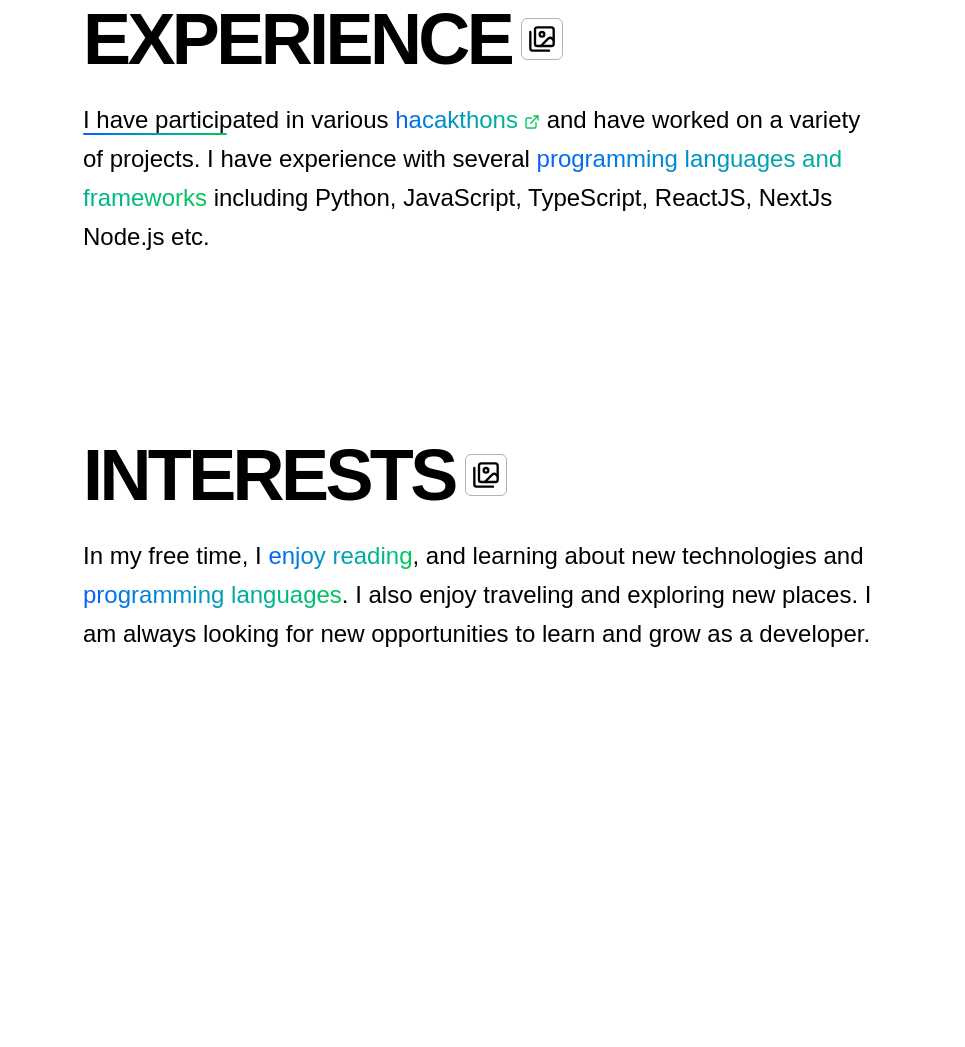
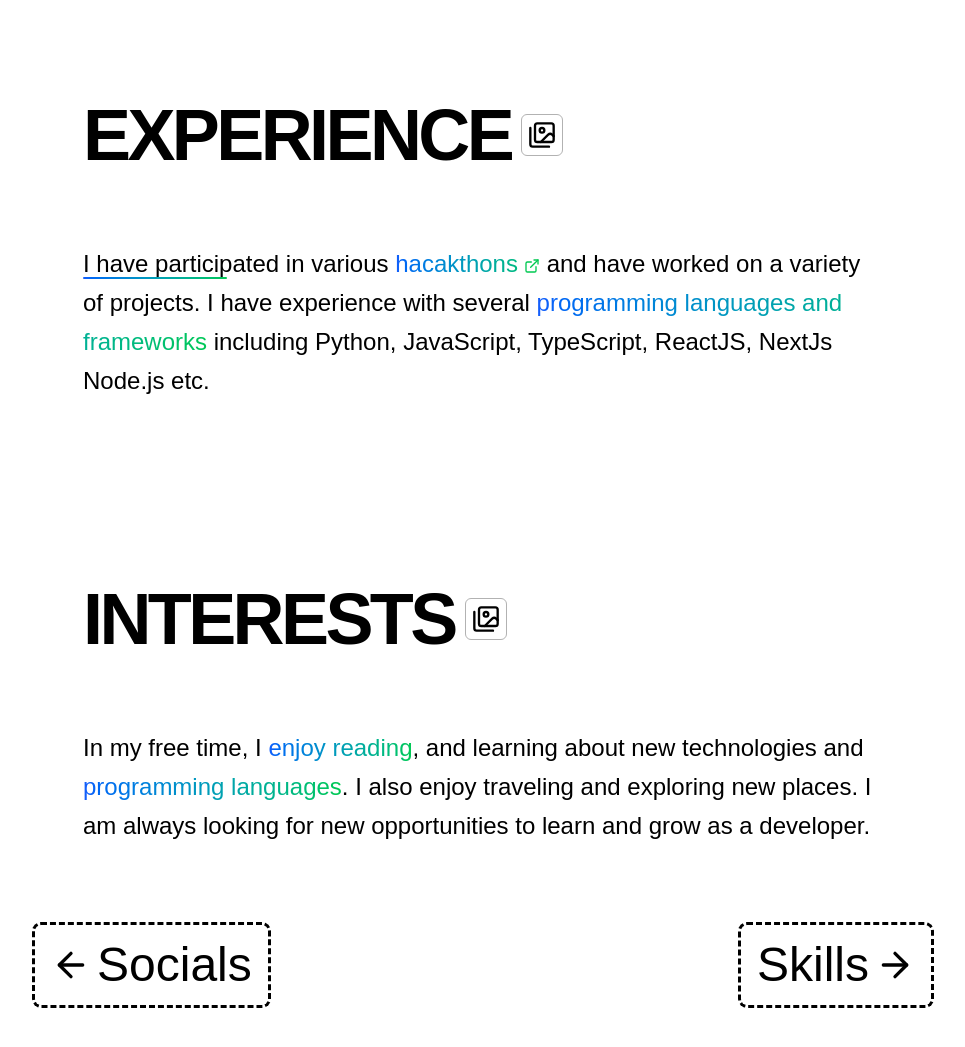
Before and after one commit to Manikya-Sharma/manikya, an Astro site: page /about in a window 1280 px wide. Shown: the part 1533-2580 px from the top of the page, without its empty margins (157-1122 px from the left). Before the commit the page ends 2266 px from the top, so only its background shows below. Built offline with nearby package versions, Linux system fonts and the light colour scheme; Astro itself is replaced by a stand-in of ours; a web font is replaced by a local one.

Commit message:
add bottom nav buttons

```diff
--- /dev/null
+++ b/src/components/navbar/BottomNav.astro
@@ -0,0 +1,32 @@
+---
+import PushLink from "@/components/page/PushLink.svelte";
+import { ArrowLeft, ArrowRight } from "@lucide/astro";
+
+interface Props {
+  prev: {
+    href: string;
+    name: string;
+  };
+  next: {
+    href: string;
+    name: string;
+  };
+}
+
+const { prev, next } = Astro.props;
+---
+
+<nav class="flex w-[70%] mx-auto items-center justify-between">
+  <PushLink client:load id={prev.name} href={prev.href}>
+    <span class="flex gap-1.5 items-center">
+      <ArrowLeft class="inline-block size-10" />
+      {prev.name}
+    </span>
+  </PushLink>
+  <PushLink client:load id={next.name} href={next.href}>
+    <span class="flex gap-1.5 items-center">
+      {next.name}
+      <ArrowRight class="inline-block size-10" />
+    </span>
+  </PushLink>
+</nav>
--- a/src/components/page/FadeSection.astro
+++ b/src/components/page/FadeSection.astro
@@ -26,7 +26,7 @@ const { title, id } = Astro.props;
       </FadeInText>
     )
   }
-  <p>
+  <p class="mt-12 text-pretty">
     <slot />
   </p>
 </section>
--- a/src/components/page/PushButton.svelte
+++ b/src/components/page/PushButton.svelte
@@ -35,7 +35,7 @@
   onmouseup={onhover}
 >
   <div
-    class="absolute -z-10 bg-black inset-0 opacity-0 group-hover:opacity-100 transition-colors rounded-md"
+    class="absolute -z-10 bg-black inset-0 opacity-0 group-hover:opacity-100 transition-opacity rounded-md"
     role="presentation"
   >
     {@render children()}
--- /dev/null
+++ b/src/components/page/PushLink.svelte
@@ -0,0 +1,47 @@
+<script lang="ts">
+  import { animate, spring } from "animejs";
+  import type { Snippet } from "svelte";
+  const TRANSLATE = 15;
+
+  const {
+    children,
+    href,
+    id,
+  }: { children: Snippet; href: string; id: string } = $props();
+
+  const onhover = () => {
+    animate(`#push-link-${id}`, {
+      translateX: TRANSLATE,
+      translateY: -TRANSLATE,
+      ease: spring({
+        bounce: 0.4,
+        duration: 300,
+      }),
+    });
+  };
+  const onleave = () => {
+    animate(`#push-link-${id}`, {
+      translateX: 0,
+      translateY: 0,
+      ease: spring({
+        bounce: 0.4,
+        duration: 300,
+      }),
+    });
+  };
+</script>
+
+<a {href} class="relative group" onmouseenter={onhover} onmouseleave={onleave}>
+  <div
+    role="presentation"
+    class="block absolute bg-black text-black inset-0 opacity-0 group-hover:opacity-100 transition-opacity rounded-md"
+  >
+    {@render children()}
+  </div>
+  <div
+    id={`push-link-${id}`}
+    class="block bg-white p-4 text-5xl font-space outline-dashed group-hover:outline-solid rounded-md"
+  >
+    {@render children()}
+  </div>
+</a>
--- a/src/layouts/BaseLayout.astro
+++ b/src/layouts/BaseLayout.astro
@@ -15,7 +15,7 @@ import Navbar from "@/components/navbar/Navbar.astro";
     <meta name="generator" content={Astro.generator} />
     <title>Manikya Sharma</title>
   </head>
-  <body class="min-h-screen flex flex-col bg-white text-black">
+  <body class="min-h-screen flex flex-col bg-white text-black pb-16">
     <Navbar />
     <div class="grow">
       <slot />
--- a/src/pages/about.astro
+++ b/src/pages/about.astro
@@ -5,6 +5,7 @@ import DetailPageLayout from "@/layouts/DetailPageLayout.astro";
 import FadeInText from "@/components/page/FadeInText.svelte";
 import StyleLink from "@/components/page/StyleLink.svelte";
 import FadeSection from "@/components/page/FadeSection.astro";
+import BottomNav from "@/components/navbar/BottomNav.astro";
 ---
 
 <BaseLayout>
@@ -65,4 +66,8 @@ import FadeSection from "@/components/page/FadeSection.astro";
       for new opportunities to learn and grow as a developer.
     </FadeSection>
   </DetailPageLayout>
+  <BottomNav
+    prev={{ href: "/contact", name: "Socials" }}
+    next={{ href: "/skills", name: "Skills" }}
+  />
 </BaseLayout>
```
